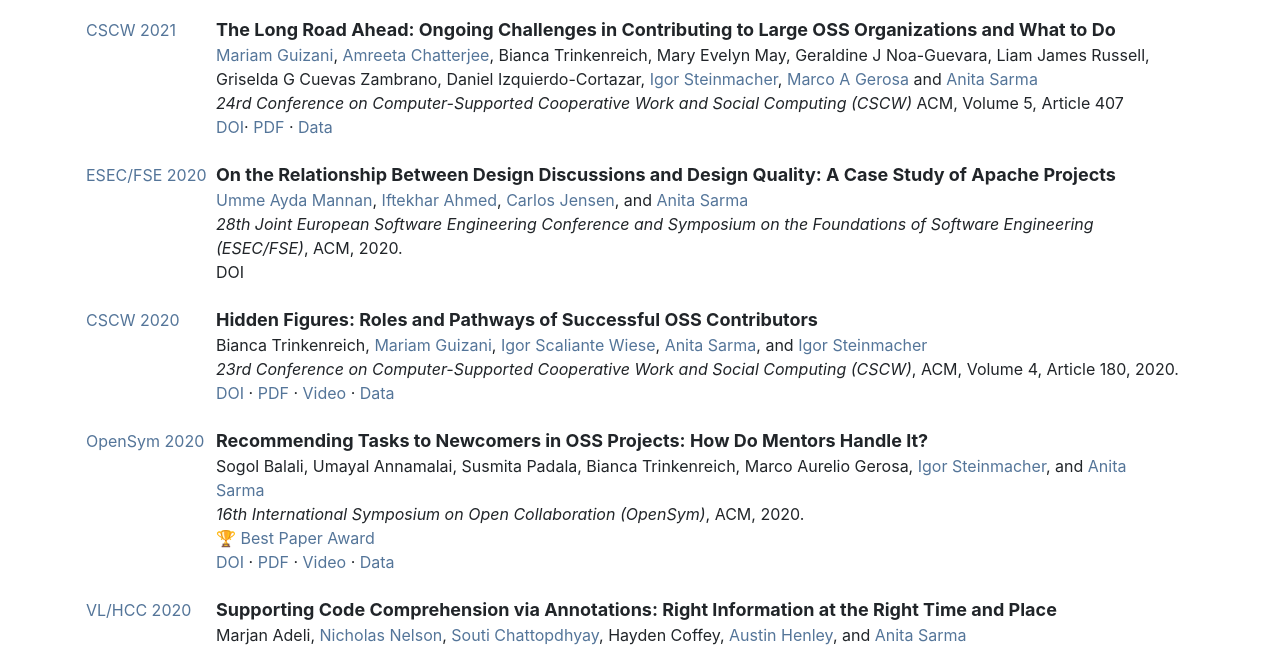
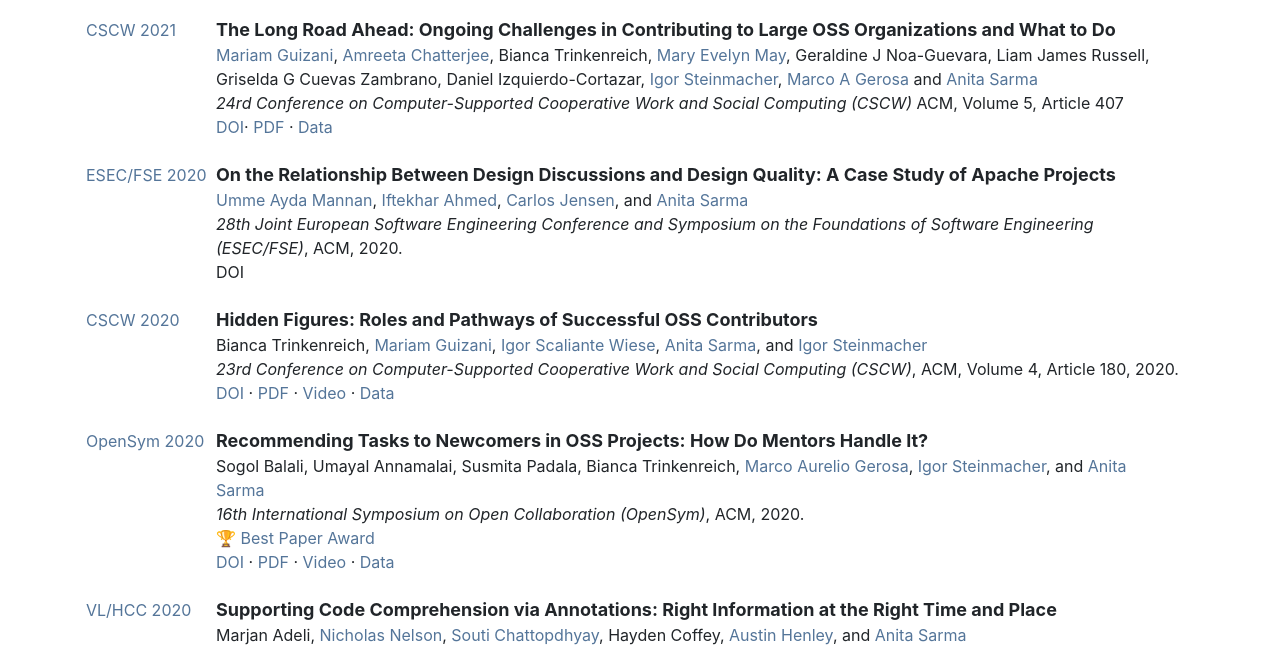
Before and after one commit to EPICLab/EPICLab.github.io, a website: page publications.html in a window 1280 px wide. Shown: the part 113-764 px from the top of the page. Drawn offline with Linux system fonts and the light colour scheme.

Commit message:
turned off the research tab content is not updated yet and minor addition of authors links

```diff
--- a/publications.html
+++ b/publications.html
@@ -63,7 +63,7 @@
 	      <div class="csl-block" style="display: flex; flex-flow: column wrap; flex-wrap: wrap">
 
 	        <a class="inactive title">The Long Road Ahead: Ongoing Challenges in Contributing to Large OSS Organizations and What to Do</a>
-	        <span class="author"><a href="people.html#guizani"> Mariam Guizani</a>, <a href="people.html#Chatterjee">Amreeta Chatterjee</a>, Bianca Trinkenreich, Mary Evelyn May, Geraldine J Noa-Guevara, Liam James Russell, Griselda G Cuevas Zambrano, Daniel Izquierdo-Cortazar, <a href="https://www.igor.pro.br/">Igor Steinmacher</a>, <a href="https://www.ime.usp.br/~gerosa/">Marco A Gerosa</a> and <a href="people.html#sarma">Anita Sarma</a></span>
+	        <span class="author"><a href="people.html#guizani"> Mariam Guizani</a>, <a href="people.html#Chatterjee">Amreeta Chatterjee</a>, Bianca Trinkenreich, <a href="people.html#may">Mary Evelyn May</a>, Geraldine J Noa-Guevara, Liam James Russell, Griselda G Cuevas Zambrano, Daniel Izquierdo-Cortazar, <a href="https://www.igor.pro.br/">Igor Steinmacher</a>, <a href="https://www.ime.usp.br/~gerosa/">Marco A Gerosa</a> and <a href="people.html#sarma">Anita Sarma</a></span>
 	        <span class="venue"><i>24rd Conference on Computer-Supported Cooperative Work and Social Computing (CSCW)</i> ACM, Volume 5, Article 407</span>
 			<span>
   				<span><a href="https://dl.acm.org/doi/abs/10.1145/3479551">DOI</a></span>&middot;
@@ -116,7 +116,7 @@
 	      <div class="csl-block" style="display: flex; flex-flow: column wrap; flex-wrap: wrap">
 	        <a class="inactive title">Recommending Tasks to Newcomers in OSS Projects: How Do Mentors Handle It?</a>
 	        	<a class="publication-link" id="recommending-tasks-to-newcomers-in-oss-projects"></a>
-	        <span class="author">Sogol Balali, Umayal Annamalai, Susmita Padala, Bianca Trinkenreich,  Marco Aurelio Gerosa</a>, <a href="https://www.igor.pro.br/">Igor Steinmacher</a>, and <a href="people.html#sarma">Anita Sarma</a></span>
+	        <span class="author">Sogol Balali, Umayal Annamalai, Susmita Padala, Bianca Trinkenreich, <a href="https://www.ime.usp.br/~gerosa/">Marco Aurelio Gerosa</a>, <a href="https://www.igor.pro.br/">Igor Steinmacher</a>, and <a href="people.html#sarma">Anita Sarma</a></span>
 	        <span class="venue"><i>16th International Symposium on Open Collaboration (OpenSym)</i>, ACM, 2020.</span>
 			<span class="award">🏆 <a href="https://twitter.com/opensym/status/1298674411508203523">Best Paper Award</a></span>
       <span>
```
Also changed, not shown: research.html (+2 -1 lines).
